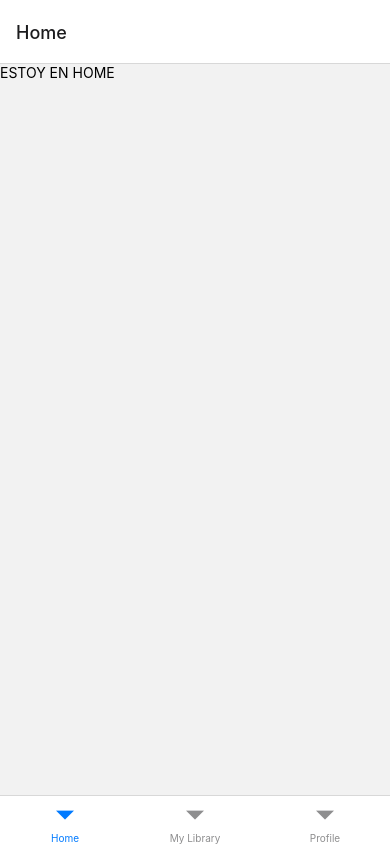
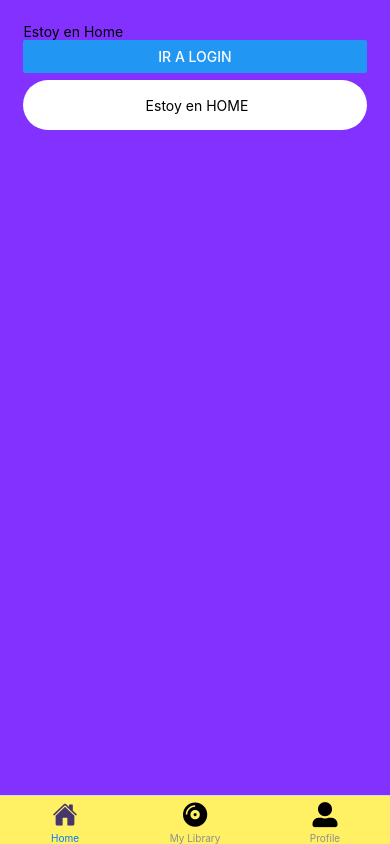
Before and after one commit to BC-MAY-21-RN/proyecto-final-pf-n21-t3, a React Native app: screen /Main in a window 390 px wide. Built offline with nearby package versions, Linux system fonts and the light colour scheme.

Commit message:
Tab Navigator and Stack Navigator are working on.
The screens are connected and the tab navigator is also styled.

Co-authored-by: Dylanson25 <Dvillarreal0@ucol.mx>
Co-authored-by: GerardoIbarra <libarra2@ucol.mx>
Co-authored-by: Ernesto2899 <eramirez28@ucol.mx>

```diff
--- a/package.json
+++ b/package.json
@@ -15,6 +15,7 @@
     "@react-native-firebase/auth": "^14.2.4",
     "@react-navigation/bottom-tabs": "^6.0.9",
     "@react-navigation/native": "^6.0.6",
+    "@react-navigation/native-stack": "^6.2.5",
     "react": "17.0.2",
     "react-native": "0.67.1",
     "react-native-safe-area-context": "^3.3.2",
--- /dev/null
+++ b/src/assets/styled.js
@@ -0,0 +1,20 @@
+import styled from 'styled-components/native';
+
+export const Container = styled.View`
+  flex-direction: column;
+  flex: 1;
+  padding: 6%;
+  background-color: #8231FF;
+  `;
+
+  export const Boton = styled.TouchableOpacity`
+  justify-content: center;
+  align-items: center;
+  border-radius: 50px;
+  width: 100%;
+  height: 50px;
+  background-color: #FFFFFF;
+  margin: 2% 0% 2% 0%;
+  padding: 3px;
+  font-weight: bold;
+  `;
--- a/src/components/navigator/Navigator.js
+++ b/src/components/navigator/Navigator.js
@@ -1,20 +1,16 @@
- import React from 'react';
-import { createBottomTabNavigator } from '@react-navigation/bottom-tabs';
-import Login from '../../screens/Profile'
-import Register from '../../screens/Home';
-import Profile from '../../screens/Profile'
+import React from 'react';
+import {createNativeStackNavigator} from '@react-navigation/native-stack';
+import {Home, Profile, Library, Login, Register} from '../../screens/index';
+import TabNavigator from './TabNavigator'
 
-const Tab = createBottomTabNavigator();
-
+const Stack = createNativeStackNavigator();
 const Navigator = () => {
   return (
-    <>
-      <Tab.Navigator initialRouteName='Login'>
-        <Tab.Screen name='Home' component={Login} />
-        <Tab.Screen name='My Library' component={Register} />
-        <Tab.Screen name='Profile' component={Profile} />
-      </Tab.Navigator>
-    </>
+    <Stack.Navigator initialRouteName="Login" screenOptions={{headerShown: false}}>
+      <Stack.Screen name="Login" component={Login} />
+      <Stack.Screen name="Register" component={Register} />
+      <Stack.Screen name="Main" component={TabNavigator}/>
+    </Stack.Navigator>
   );
 };
 
--- /dev/null
+++ b/src/components/navigator/TabNavigator.js
@@ -0,0 +1,56 @@
+import React from 'react';
+import {createBottomTabNavigator} from '@react-navigation/bottom-tabs';
+import {Home, Profile, Library} from '../../screens/index';
+import Ionicons from 'react-native-vector-icons/Ionicons';
+import FontAwesome5 from 'react-native-vector-icons/FontAwesome5'
+
+const Tab = createBottomTabNavigator();
+
+function TabNavigator() {
+  //45366D
+  return (
+    <>
+      <Tab.Navigator
+        initialRouteName="Home"
+        screenOptions={{
+          headerShown: false, tabBarInactiveBackgroundColor: '#FFF064', tabBarActiveBackgroundColor: '#FFF064'
+        }}>
+
+
+        <Tab.Screen
+          name="Home"
+          component={Home}
+          options={{
+            tabBarIcon: ({size, color, focused}) => {
+              focused ? color='#45366D' : color= 'black'
+              return <Ionicons name="home" color={color} size={size} />;
+            },
+          }}
+        />
+
+        <Tab.Screen
+          name="My Library"
+          component={Library}
+          options={{
+            tabBarIcon: ({size, color, focused}) => {
+              focused ? color='#45366D' : color= 'black'
+              return <FontAwesome5 name="compact-disc" color={color} size={size} />;
+            },
+          }}
+        />
+        <Tab.Screen
+          name="Profile"
+          component={Profile}
+          options={{
+            tabBarIcon: ({size, color, focused}) => {
+              focused ? color='#45366D' : color= 'black'
+              return <FontAwesome5 name="user-alt" color={color} size={size} />;
+            },
+          }}
+        />
+      </Tab.Navigator>
+    </>
+  );
+}
+
+export default TabNavigator;
--- a/src/screens/Home.js
+++ b/src/screens/Home.js
@@ -1,12 +1,22 @@
-import { View, Text } from 'react-native';
+import { Text, Button } from 'react-native';
+import {Container, Boton} from '../assets/styled.js';
 import React from 'react';
+import { useNavigation } from '@react-navigation/native';
 
-const Register = () => {
+export const Home = () => {
+  const navigation = useNavigation();
   return (
-    <View>
-      <Text style={{color: 'black'}}> Estoy en HOME</Text>
-    </View>
+    <Container>
+      <Text>Estoy en Home</Text>
+      <Button onPress={() => navigation.navigate('Login')} title='Ir a login'/>
+      <Boton>
+        <Text style={{color: 'black'}}> Estoy en HOME</Text>
+      </Boton>
+
+    </Container>
   );
 };
 
-export default Register;
+/**
+ *
+ */
--- a/src/screens/Library.js
+++ b/src/screens/Library.js
@@ -1,12 +1,12 @@
-import { View, Text } from 'react-native';
+import {Container, Boton} from '../assets/styled.js';
+import { Text, Button } from 'react-native';
+
 import React from 'react';
 
-const Library = () => {
+export const Library = () => {
   return (
-    <View>
+    <Container>
       <Text style={{color: 'black'}}>Estoy en LIBRARY</Text>
-    </View>
+    </Container>
   );
 };
-
-export default Library;
--- /dev/null
+++ b/src/screens/Login.js
@@ -0,0 +1,20 @@
+import {Container, Boton} from '../assets/styled.js';
+import { View, Text, TouchableOpacity } from 'react-native';
+import { useNavigation } from '@react-navigation/native';
+import React from 'react';
+
+export const Login = () => {
+   const navigation = useNavigation();
+  return (
+    <Container>
+      <Text style={{color:'black'}}>Estoy en Login</Text>
+
+      <TouchableOpacity onPress={() => {navigation.navigate('Main')}}>
+        <Text style={{color:'blue'}}>Ir a Home</Text>
+      </TouchableOpacity>
+      <TouchableOpacity onPress={() => {navigation.navigate('Register')}}>
+        <Text style={{color:'blue'}}>Ir a Register</Text>
+      </TouchableOpacity>
+    </Container>
+  );
+};
--- a/src/screens/Profile.js
+++ b/src/screens/Profile.js
@@ -1,12 +1,11 @@
+import {Container, Boton} from '../assets/styled.js';
 import { View, Text } from 'react-native';
 import React from 'react';
 
-const Login = () => {
+export const Profile = () => {
   return (
-    <View>
-      <Text style={{color: 'black'}}>ESTOY EN HOME</Text>
-    </View>
+    <Container>
+      <Text style={{color: 'black'}}>ESTOY EN Profile</Text>
+    </Container>
   );
 };
-
-export default Login;
--- /dev/null
+++ b/src/screens/Register.js
@@ -0,0 +1,17 @@
+import {Container, Boton} from '../assets/styled.js';
+
+import { View, Text, TouchableOpacity } from 'react-native';
+import React from 'react';
+import { useNavigation } from '@react-navigation/native';
+
+export const Register = () => {
+  const navigation = useNavigation();
+  return (
+    <Container>
+      <Text style={{color:'black'}}>Estoy en register</Text>
+      <TouchableOpacity onPress={() => navigation.navigate('Login')}>
+        <Text style={{color:'blue'}}>Ir a Login</Text>
+      </TouchableOpacity>
+    </Container>
+  );
+};
--- /dev/null
+++ b/src/screens/index.js
@@ -0,0 +1,5 @@
+export {Home} from './Home'
+export {Library} from './Library'
+export {Profile} from './Profile'
+export {Login} from './Login'
+export {Register} from './Register'
```
Also changed, not shown: 3 other files (tests, documents, lock files or other folders).
